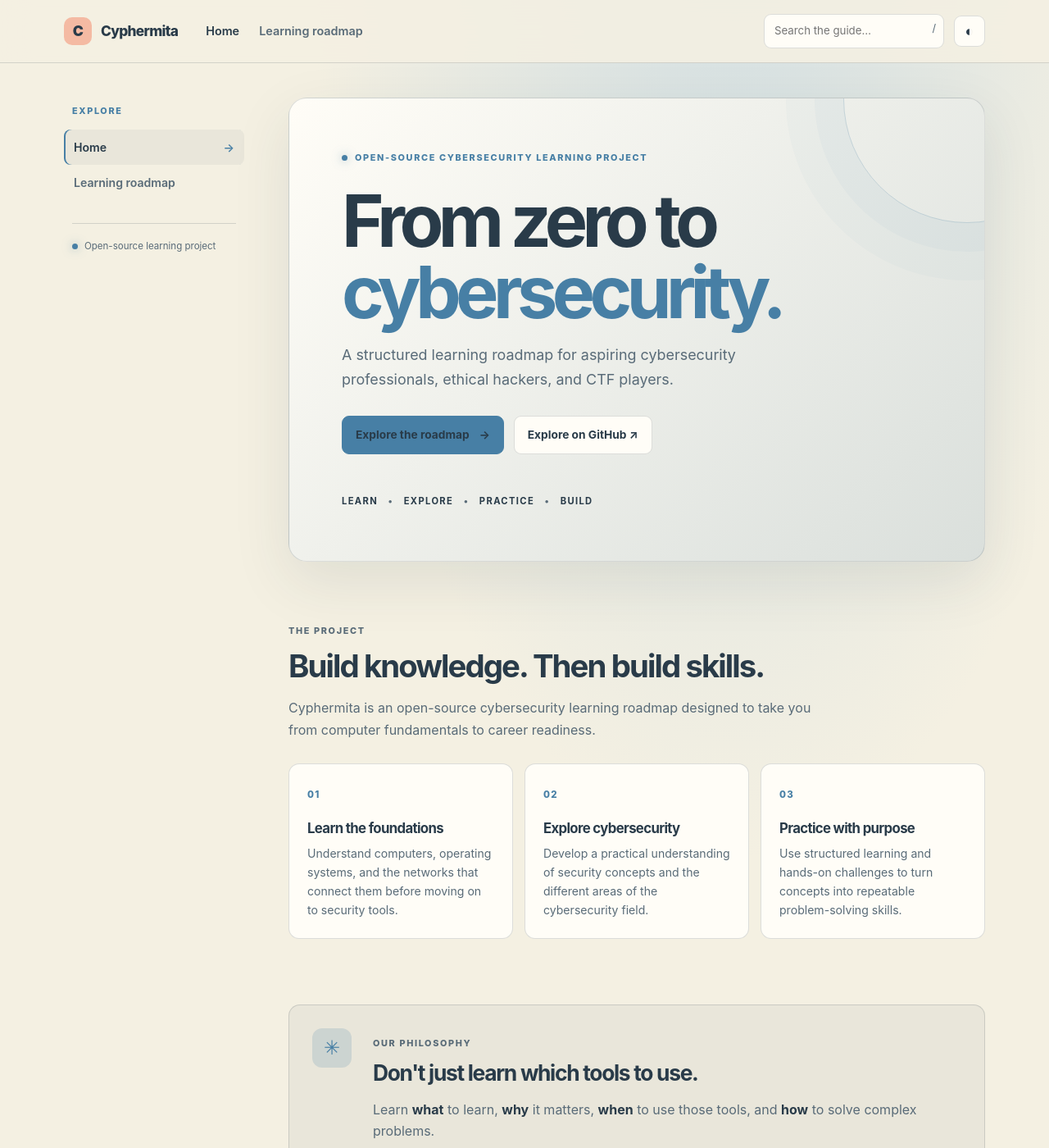
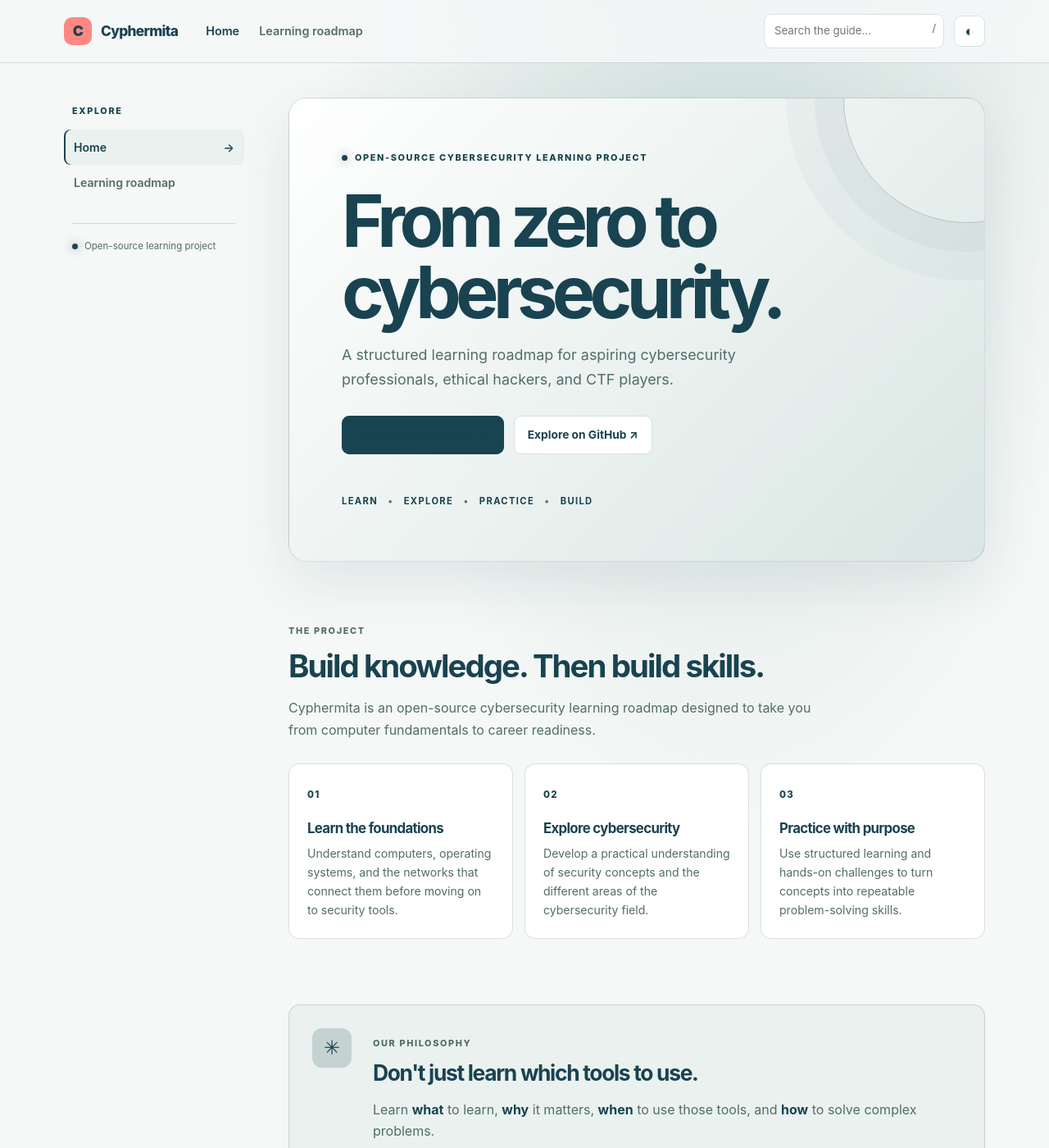
Before and after one commit to Thechili10/Cyphermita, a Jekyll site: the page built from index.md, in a window 1280 px wide and 1400 px high. Shown: the whole window at 82% size. Built offline with Jekyll 4.4.1, drawn with Linux system fonts in a browser that asks for light colours; comment, search, counter and statistics services are not loaded.

Commit message:
Apply deep teal and coral ColorHunt palette

```diff
--- a/assets/css/site.css
+++ b/assets/css/site.css
@@ -1,34 +1,34 @@
 :root {
   color-scheme: light;
-  /* ColorHunt palette: Peach · Cream · Powder Blue · Steel Blue */
-  --peach: #F4BAA3;
-  --cream: #F4F0E2;
-  --powder-blue: #A6C8E2;
-  --steel-blue: #619DC6;
-  --ink: #293b49;
-  --bg: var(--cream);
-  --surface: #fffdf7;
-  --surface-2: #e9e6da;
-  --surface-3: #dce8ee;
+  /* ColorHunt palette: Deep Teal · Coral · Soft Coral · Sage */
+  --deep-teal: #194350;
+  --coral: #FF8882;
+  --soft-coral: #FFC2B4;
+  --sage: #9DBEB8;
+  --ink: var(--deep-teal);
+  --bg: #F5F8F7;
+  --surface: #FFFFFF;
+  --surface-2: #EAF1EF;
+  --surface-3: #DCE9E6;
   --text: var(--ink);
-  --muted: #596b78;
-  --line: rgba(41, 59, 73, .16);
-  --accent: #477fa5;
-  --accent-2: #d58f78;
-  --shadow: 0 24px 70px rgba(41, 59, 73, .10);
+  --muted: #526D69;
+  --line: rgba(25, 67, 80, .16);
+  --accent: var(--deep-teal);
+  --accent-2: var(--coral);
+  --shadow: 0 24px 70px rgba(25, 67, 80, .10);
   --max: 1180px;
 }
 :root[data-theme="dark"] {
   color-scheme: dark;
-  --bg: #243746;
-  --surface: #2d4353;
-  --surface-2: #354f61;
-  --surface-3: #405f73;
-  --text: var(--cream);
-  --muted: #d2dce1;
-  --line: rgba(244, 240, 226, .17);
-  --accent: var(--powder-blue);
-  --accent-2: var(--peach);
+  --bg: #102D35;
+  --surface: #194350;
+  --surface-2: #23545D;
+  --surface-3: #32656B;
+  --text: #F5F8F7;
+  --muted: #C4D8D3;
+  --line: rgba(245, 248, 247, .17);
+  --accent: var(--soft-coral);
+  --accent-2: var(--coral);
   --shadow: 0 24px 70px rgba(0, 0, 0, .24);
 }
 * { box-sizing: border-box; }
@@ -36,7 +36,7 @@ html { scroll-behavior: smooth; }
 body {
   margin: 0;
   background:
-    radial-gradient(ellipse at 70% -15%, color-mix(in srgb, var(--powder-blue) 48%, transparent), transparent 42%),
+    radial-gradient(ellipse at 70% -15%, color-mix(in srgb, var(--sage) 48%, transparent), transparent 42%),
     var(--bg);
   color: var(--text);
   font-family: Inter, ui-sans-serif, system-ui, -apple-system, BlinkMacSystemFont, "Segoe UI", sans-serif;
@@ -55,7 +55,7 @@ button, input { font: inherit; }
 .header-inner { max-width: var(--max); min-height: 76px; margin: auto; padding: 0 28px; display: flex; align-items: center; gap: 34px; }
 .brand { display: inline-flex; align-items: center; gap: 11px; color: var(--text); font-weight: 800; font-size: 1.08rem; letter-spacing: -.04em; white-space: nowrap; }
 .brand:hover { text-decoration: none; }
-.brand-mark { display: grid; place-items: center; width: 34px; height: 34px; border-radius: 10px; color: var(--ink); background: var(--peach); font-weight: 900; font-size: 1.1rem; }
+.brand-mark { display: grid; place-items: center; width: 34px; height: 34px; border-radius: 10px; color: var(--ink); background: var(--coral); font-weight: 900; font-size: 1.1rem; }
 .primary-navigation { display: flex; align-items: center; gap: 24px; }
 .primary-navigation a { color: var(--muted); font-size: .9rem; font-weight: 600; }
 .primary-navigation a[aria-current="page"], .primary-navigation a:hover { color: var(--text); text-decoration: none; }
@@ -100,9 +100,9 @@ button, input { font: inherit; }
 .prose hr { margin: 36px 0; border: 0; border-top: 1px solid var(--line); }
 .prose blockquote { margin: 24px 0; padding: 14px 20px; border-left: 3px solid var(--accent); border-radius: 0 9px 9px 0; background: var(--surface); color: var(--text); }
 .prose code { padding: .16em .4em; border: 1px solid var(--line); border-radius: 5px; background: var(--surface-2); color: var(--accent); font-size: .88em; }
-.prose pre { overflow-x: auto; padding: 18px; border: 1px solid var(--line); border-radius: 12px; background: #263b4b; color: var(--cream); }
+.prose pre { overflow-x: auto; padding: 18px; border: 1px solid var(--line); border-radius: 12px; background: #12343D; color: #F5F8F7; }
 .prose pre code { padding: 0; border: 0; background: transparent; color: inherit; }
-.hero { position: relative; overflow: hidden; padding: clamp(30px, 6vw, 64px); border: 1px solid var(--line); border-radius: 22px; background: linear-gradient(135deg, var(--surface), color-mix(in srgb, var(--surface-2) 78%, var(--powder-blue))); box-shadow: var(--shadow); }
+.hero { position: relative; overflow: hidden; padding: clamp(30px, 6vw, 64px); border: 1px solid var(--line); border-radius: 22px; background: linear-gradient(135deg, var(--surface), color-mix(in srgb, var(--surface-2) 78%, var(--sage))); box-shadow: var(--shadow); }
 .hero::after { content: ""; position: absolute; width: 300px; height: 300px; right: -130px; top: -150px; border: 1px solid color-mix(in srgb, var(--accent) 25%, transparent); border-radius: 50%; box-shadow: 0 0 0 35px color-mix(in srgb, var(--accent) 4%, transparent), 0 0 0 70px color-mix(in srgb, var(--accent) 3%, transparent); pointer-events: none; }
 .hero .eyebrow { display: flex; align-items: center; gap: 9px; }
 .hero h1 { max-width: 700px; margin: 24px 0 18px; font-size: clamp(3rem, 7vw, 5.5rem); line-height: .99; letter-spacing: -.075em; }
```
